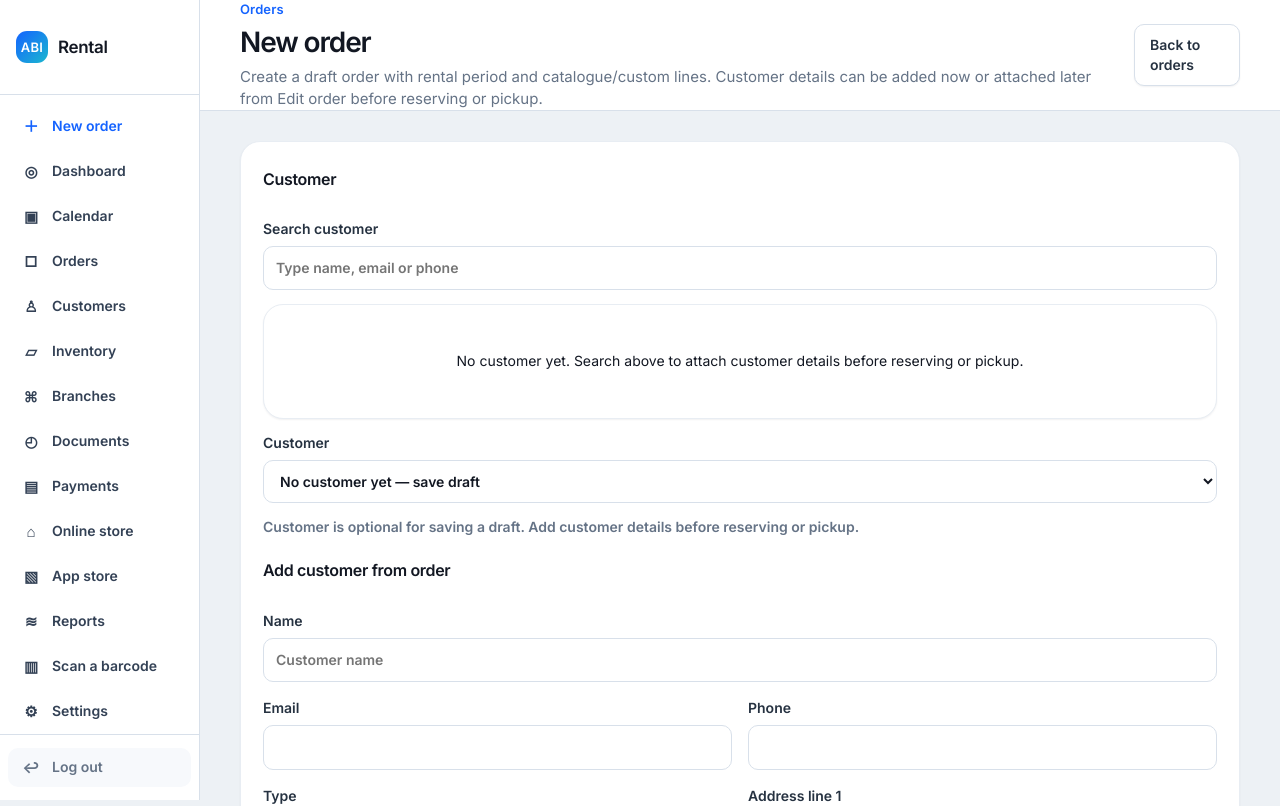
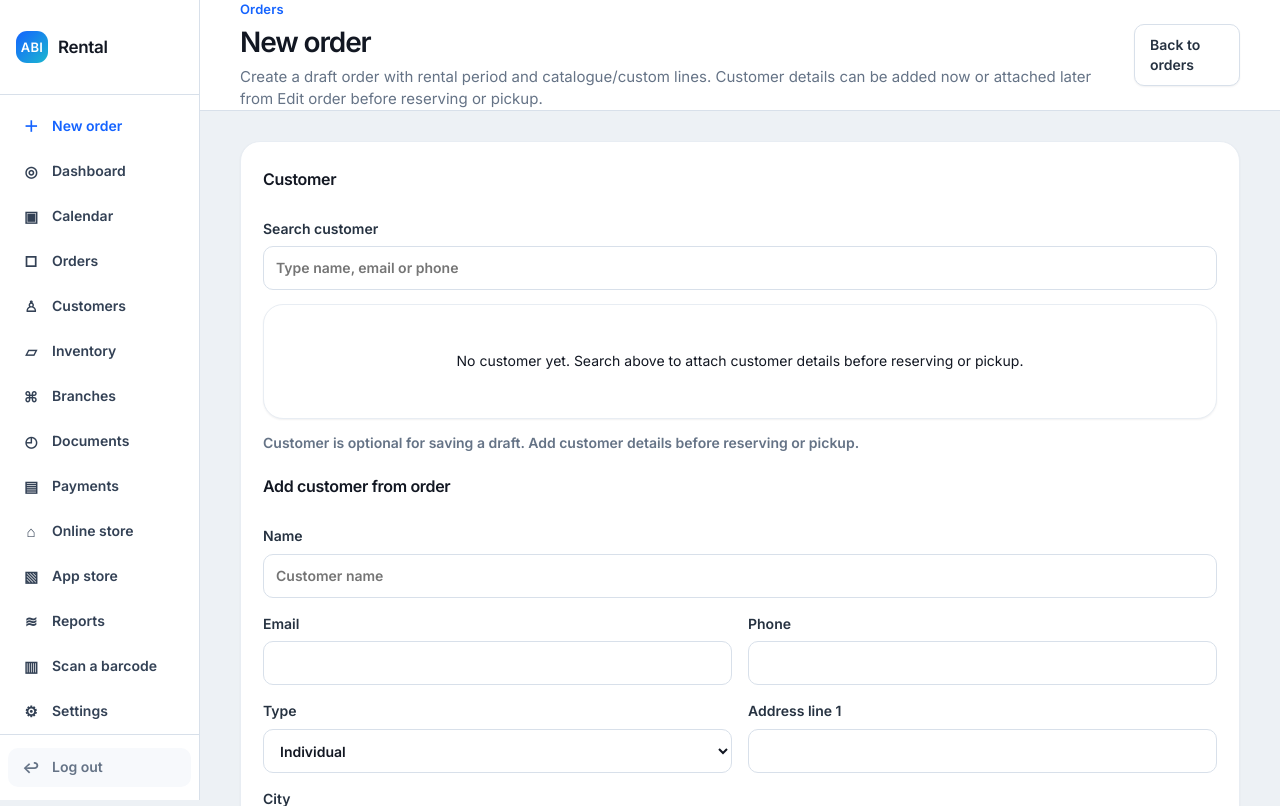
Before and after one commit to djjackson86-sketch/abi-rental-platform, a Flask app: page /orders/new in a window 1280 px wide. Shown: the top 806 px of the page. Run offline with Flask 3, Linux system fonts and the light colour scheme; the visitor is signed in with stand-in values (Sample User, id 1); data comes from the database, SQL or seed files in the repository; data that the repository does not hold is empty.

Commit message:
fix: remove duplicate customer picker

```diff
--- a/templates/admin/orders/form.html
+++ b/templates/admin/orders/form.html
@@ -9,7 +9,7 @@
     <h2>Customer</h2>
     {% if customers %}
       <label>Search customer
-        <input list="customer-options" id="customer-search" placeholder="Type name, email or phone" value="{{ order_form.get('customer_display', '') }}">
+        <input list="customer-options" id="customer-search" placeholder="Type name, email or phone" value="{{ order_form.get('customer_display', '') or (selected_customer_summary.display if selected_customer_summary else '') }}">
       </label>
       <input type="hidden" name="customer_id" id="customer-id" value="{{ selected_customer_id or '' }}">
       {% set customer_summary = order_form.get('customer_summary') if editing else selected_customer_summary %}
@@ -81,7 +81,6 @@
       <datalist id="customer-options">
         {% for c in customers %}<option data-id="{{ c.id }}" data-summary='{{ c|tojson }}' value="{{ c.display }}">{% if c.email != '—' %}{{ c.email }}{% endif %}</option>{% endfor %}
       </datalist>
-      <label class="fallback-select">Customer<select id="customer-select"><option value="">No customer yet — save draft</option>{% for c in customers %}<option value="{{ c.id }}" {% if selected_customer_id and selected_customer_id|int == c.id %}selected{% endif %}>{{ c.display }}</option>{% endfor %}</select></label>
       <p class="form-help">Customer is optional for saving a draft. Add customer details before reserving or pickup.</p>
     {% else %}
       <div class="empty-state"><p>No customers yet. You can still save a draft and add customer details later before reserving or pickup.</p></div>
```
Also changed, not shown: tests/test_app.py (+1 -1 lines).
